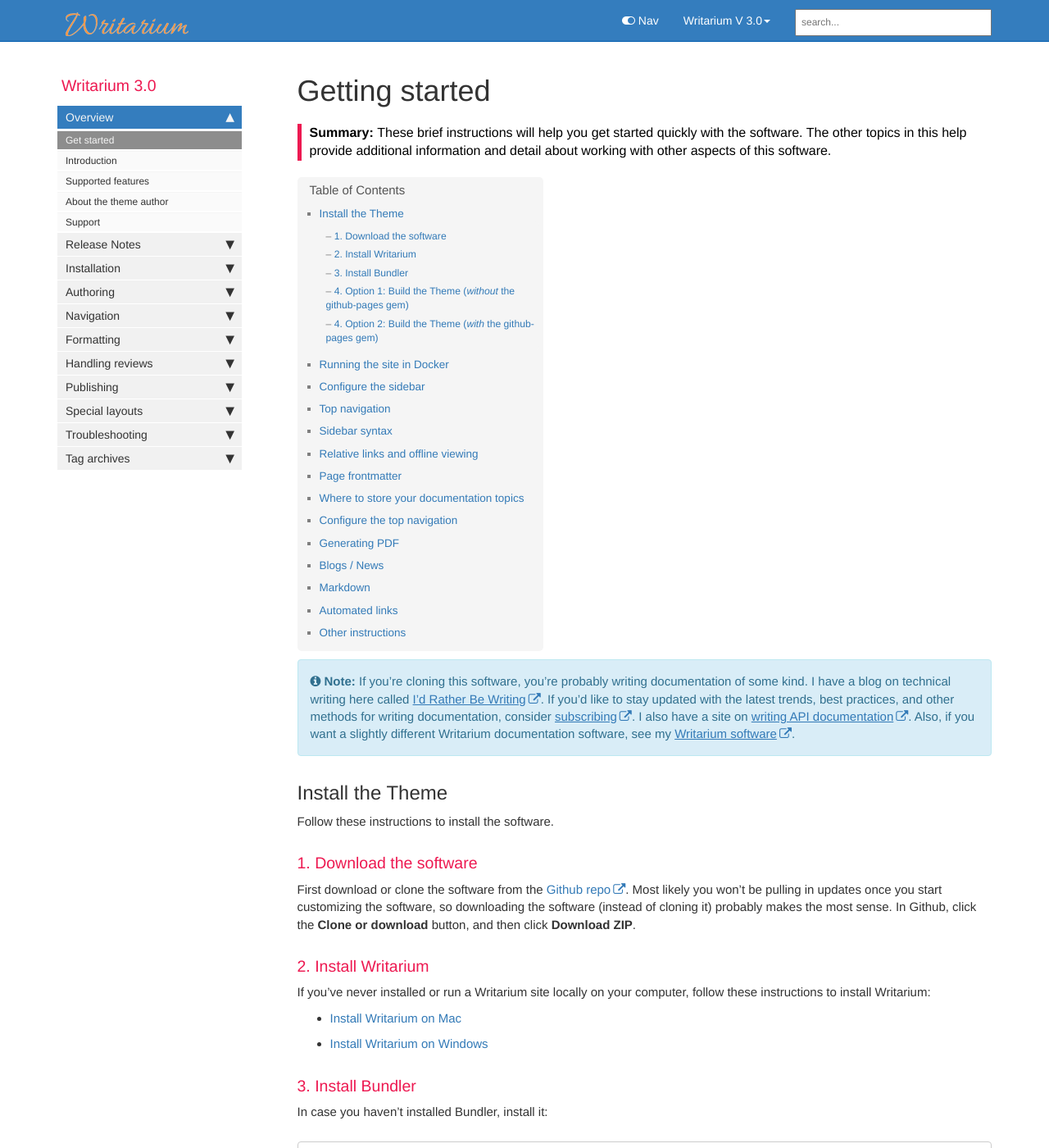
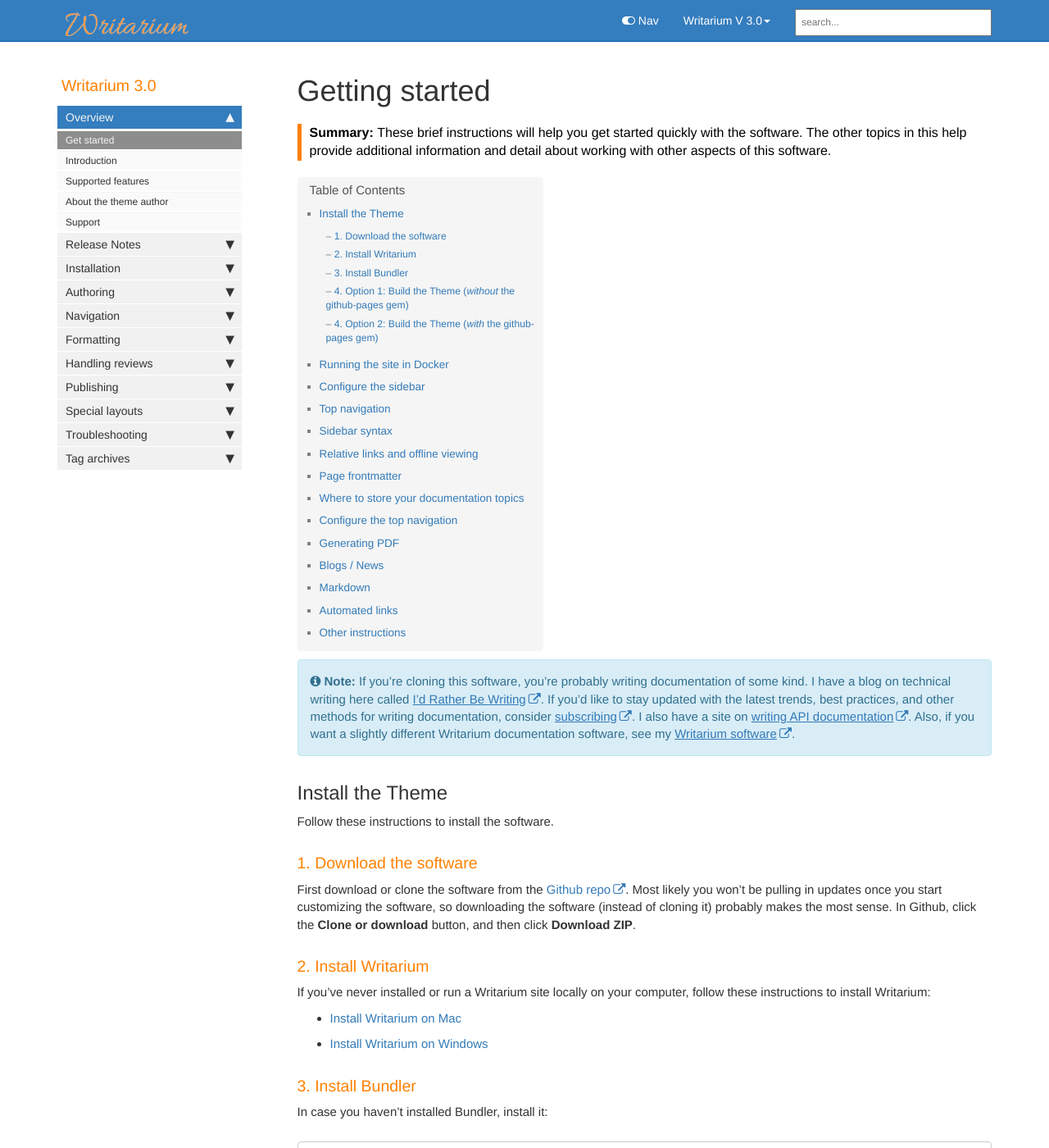
Before and after one commit to erichuang2015/jekyll-kbase, a Jekyll site: the page built from index.md, in a window 1280 px wide and 1400 px high. Shown: the whole window at 82% size. Built offline with Jekyll 4.4.1, drawn with Linux system fonts in a browser that asks for light colours; nearby versions of some CDN libraries; comment, search, counter and statistics services are not loaded.

Commit message:
change blue heading to orange

```diff
--- a/css/theme-blue.css
+++ b/css/theme-blue.css
@@ -1,11 +1,11 @@
 .summary {
     color: #000000;
-    border-left: 5px solid #ED1951;
+    border-left: 5px solid #FF8000;
     font-size:16px;
 }
 
 
-h3 {color: #ED1951; }
+h3 {color: #FF8000; }
 h4 {color: #000000; }
 
 .nav-tabs > li.active > a, .nav-tabs > li.active > a:hover, .nav-tabs > li.active > a:focus {
@@ -106,7 +106,7 @@
   margin-top:20px;
     font-weight:normal;
     font-size:130%;
-    color: #ED1951;
+    color: #FF8000;
     margin-bottom:10px;
     margin-left: 5px;
 
```
